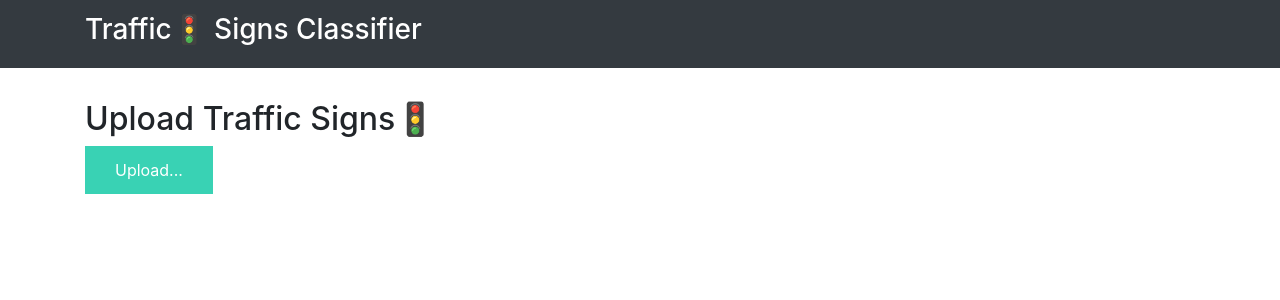
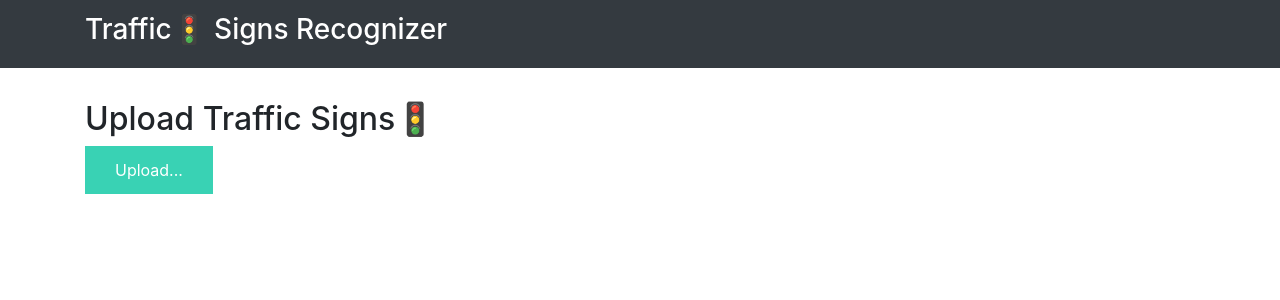
Before and after one commit to m00ke5h/Traffic-signal-Recognition, a Flask app: page / in a window 1280 px wide. Shown: the top 300 px of the page. Run offline with Flask 2, Linux system fonts and the light colour scheme; some libraries are stand-ins or nearby versions.

Commit message:
Final commit

```diff
--- a/templates/base.html
+++ b/templates/base.html
@@ -16,7 +16,7 @@
     <nav class="navbar navbar-dark bg-dark">
         <div class="container">
             <a class="navbar-brand" href="#">
-                <h3>Traffic🚦 Signs Classifier</h3>
+                <h3>Traffic🚦 Signs Recognizer</h3>
             </a>
 
         </div>
@@ -30,6 +30,4 @@
 
     <script src="{{ url_for('static', filename='js/main.js') }}" type="text/javascript"></script>
 </footer>
-
-
 </html>
```
Also changed, not shown: 2 other files.
